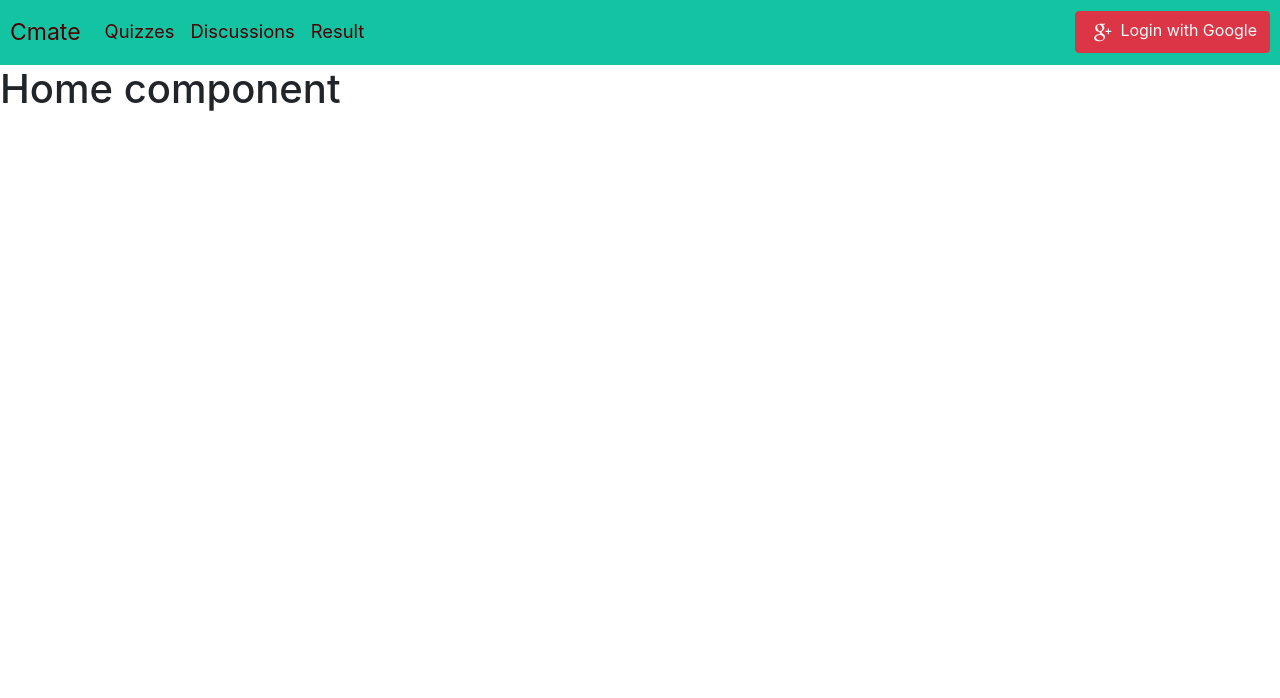
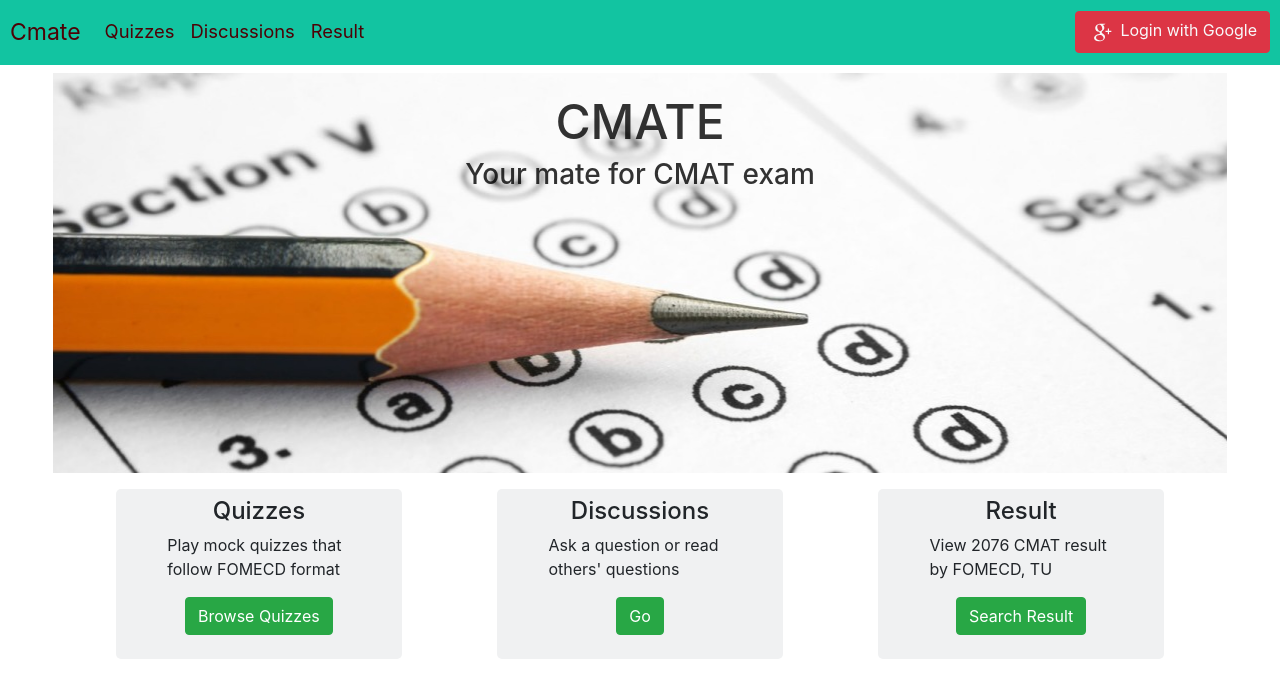
Before and after one commit to nabinchaulagain/cmate, a React (Create React App) app in the folder client/: page / in a window 1280 px wide. Shown: the top 698 px of the page. Built offline with nearby package versions, Linux system fonts and the light colour scheme; no server answers.

Commit message:
home page

```diff
--- /dev/null
+++ b/client/src/components/Homepage.jsx
@@ -0,0 +1,68 @@
+import React from "react";
+import homePageBackground from "../assets/homebackground.jpg";
+import { Link } from "react-router-dom";
+const Homepage = () => {
+  return (
+    <div>
+      <div
+        className="mt-2 col-11 mx-auto"
+        style={{
+          backgroundImage: `url(${homePageBackground})`,
+          width: 1200,
+          height: 400
+        }}
+      >
+        <div
+          style={{
+            position: "relative",
+            top: "5%",
+            color: "rgba(0, 0, 0,0.8)"
+          }}
+        >
+          <h1 className="text-center" style={{ fontSize: "300%" }}>
+            CMATE
+          </h1>
+          <h3 className="mt-2 text-center">Your mate for CMAT exam</h3>
+        </div>
+      </div>
+      <div className="col-md-11 row mx-auto mt-3">
+        <ServiceCard
+          title="Quizzes"
+          description="Play mock quizzes that follow FOMECD format"
+          linkBtn={{ to: "/quizzes", text: "Browse Quizzes" }}
+        />
+        <ServiceCard
+          title="Discussions"
+          description="Ask a question or read others' questions"
+          linkBtn={{ to: "/discussions", text: "Go" }}
+        />
+        <ServiceCard
+          title="Result"
+          description="View 2076 CMAT result by FOMECD, TU"
+          linkBtn={{ to: "/results", text: "Search Result" }}
+        />
+      </div>
+    </div>
+  );
+};
+
+const ServiceCard = ({ title, description, linkBtn }) => {
+  return (
+    <div
+      className="col-lg-3 col-md-7 col-9 mx-auto mr-3 mb-2 pb-4 pt-2"
+      style={{ background: "#f0f1f2", border: "none", borderRadius: 5 }}
+    >
+      <h4 className="text-center">{title}</h4>
+      <div className="col-10 mx-auto text-left">
+        <p>{description}</p>
+      </div>
+      <div className="text-center">
+        <Link to={linkBtn.to} className="btn btn-success">
+          {linkBtn.text}
+        </Link>
+      </div>
+    </div>
+  );
+};
+
+export default Homepage;
--- a/client/src/components/Routes.jsx
+++ b/client/src/components/Routes.jsx
@@ -11,11 +11,12 @@ import Quizzes from "./quizzes/QuizzesHome";
 import Quiz from "./quizzes/Quiz/index";
 import QuizResults from "./quizzes/Results/QuizResult";
 import DiscussionsHome from "./discussions/DiscussionsHome";
+import Homepage from "./Homepage";
 const Routes = () => {
   const { isLoggedIn, user } = useSelector(state => state.auth);
   return (
     <React.Fragment>
-      <Route path="/" component={() => <h1>Home component</h1>} exact />
+      <Route path="/" component={Homepage} exact />
       <Route path="/results" component={Results} exact />
       <Route path="/quizzes" component={Quizzes} />
       {isLoggedIn && user && user.isAdmin === true && (
--- a/client/src/components/admin/Admin.css
+++ b/client/src/components/admin/Admin.css
@@ -74,16 +74,17 @@ a.card:hover {
     width: 24px;
     height: 24px;
   }
-  .jumbotron * {
+  /* E9ECEF */
+  .admin-sidebar * {
     font-size: 95%;
   }
-  .jumbotron h2 {
+  .admin-sidebar h2 {
     font-size: 140%;
   }
-  .jumbotron h5 {
+  .admin-sidebar h5 {
     font-size: 120%;
   }
-  .jumbotron .btn {
+  .admin-sidebar .btn {
     padding: 4px;
     font-size: 75%;
   }
@@ -108,17 +109,18 @@ a.card:hover {
     width: 20px;
     height: 20px;
   }
-  .jumbotron * {
+  .admin-sidebar * {
     font-size: 85%;
   }
-  .jumbotron h2 {
+  .admin-sidebar h2 {
     font-size: 120%;
   }
-  .jumbotron h5 {
+  .admin-sidebar h5 {
     font-size: 110%;
   }
-  .jumbotron .btn {
-    padding: 4px;
-    font-size: 75%;
+  .admin-sidebar .btn {
+    padding: 2px;
+    margin-right: 2px !important;
+    font-size: 70%;
   }
 }
--- a/client/src/components/admin/QuestionPapers.jsx
+++ b/client/src/components/admin/QuestionPapers.jsx
@@ -30,7 +30,7 @@ const AdminHome = () => {
     <div className="row">
       <Sidebar />
       <div
-        className="jumbotron col-md-9 col-8 mb-0 p-0"
+        className="admin-sidebar col-md-9 col-8 mb-0 p-0"
         style={{ height: "100vh" }}
       >
         <h2 className="text-center mt-1">Question Papers</h2>
--- a/client/src/components/admin/Reports.jsx
+++ b/client/src/components/admin/Reports.jsx
@@ -17,7 +17,10 @@ const Reports = props => {
     <div className="row">
       <SideBar />
       {data !== null && (
-        <div className="col-9 mb-0" style={{ background: "#ededed" }}>
+        <div
+          className="col-md-9 col-8 mb-0 admin-sidebar"
+          style={{ background: "#ededed" }}
+        >
           <h2 className="text-center mt-2">Reports</h2>
           <h5 className="text-left">{data.totalReports} Total Reports</h5>
           <ReportList reports={data.reports} />
```
Also changed, not shown: client/src/assets/homebackground.jpg (added).
